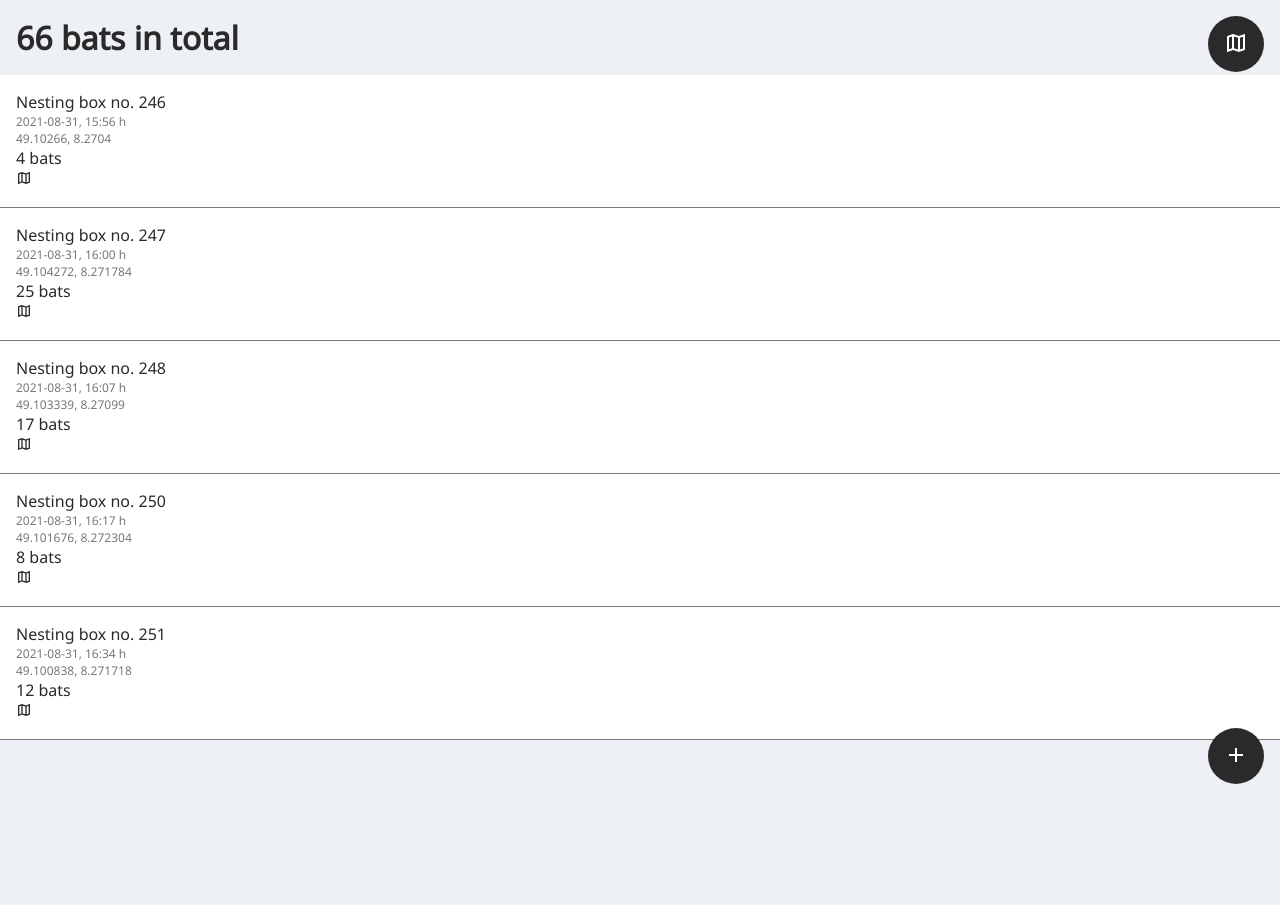
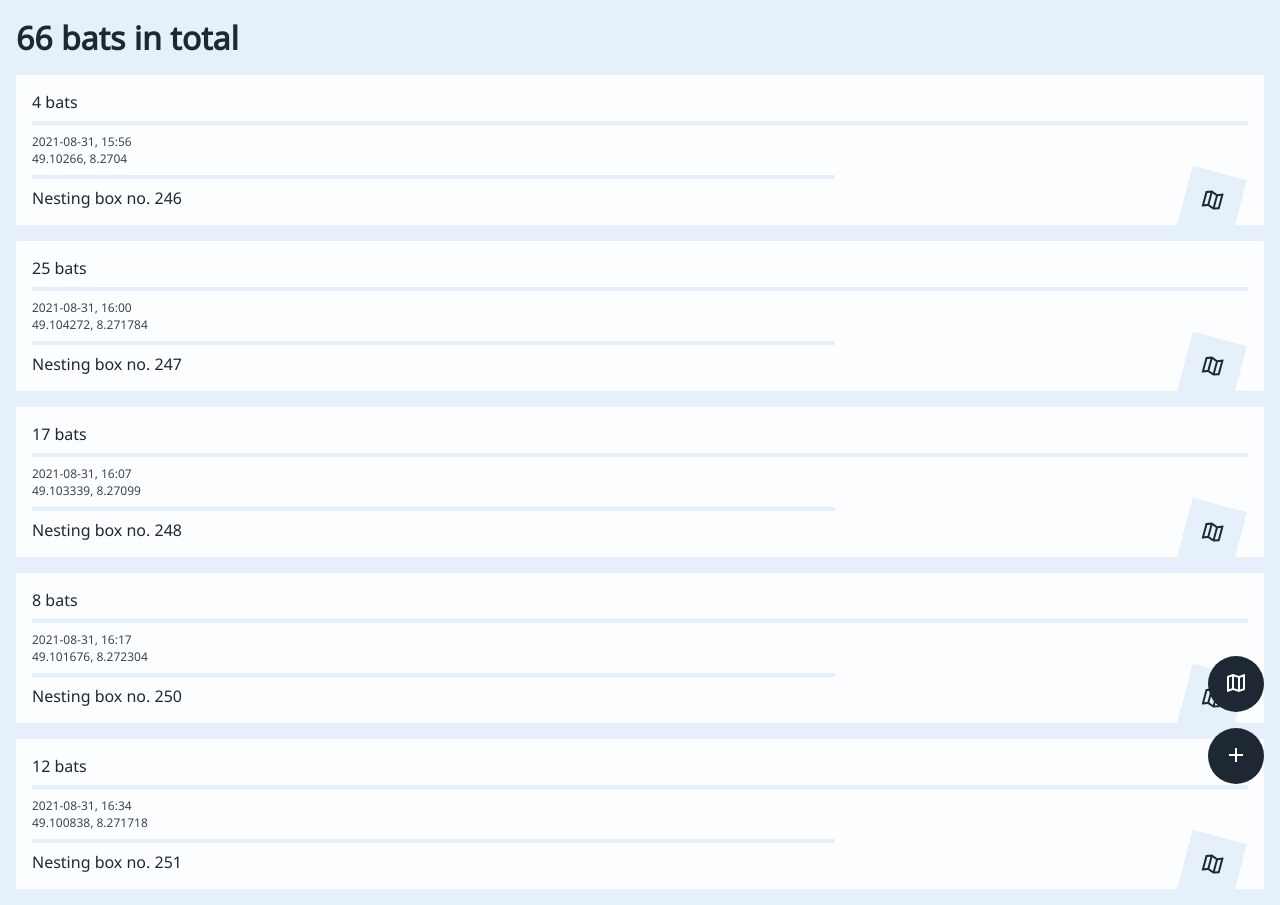
Before and after one commit to gacsphere/capstone-project, a Next.js app: page / in a window 1280 px wide. Before the commit the page ends 800 px from the top, so only its background shows below. Built offline with nearby package versions, Linux system fonts and the light colour scheme.

Commit message:
add styling to map button

```diff
--- a/components/Card.js
+++ b/components/Card.js
@@ -15,22 +15,25 @@ export default function Card({
 }) {
   return (
     <StyledCard onClick={() => setToEditCardID(id)}>
-      <p>Nesting box no. {boxnumber}</p>
+      <p>{count} bats</p>
+      <SeparatorCard />
       <SecondaryInfo>
-        {date}, {time} h
+        {date}, {time}
       </SecondaryInfo>
       <SecondaryInfo>
         {latitude}, {longitude}
       </SecondaryInfo>
-      <p>{count} bats</p>
-      <span onClick={(event) => event.stopPropagation()}>
-        <MdOutlineMap
-          onClick={() => {
-            toggleMap();
-            setCardCoords([latitude, longitude]);
-          }}
-        />
-      </span>
+      <SeparatorCard width="66%" />
+      <p>Nesting box no. {boxnumber}</p>
+      <Span
+        onClick={(event) => {
+          event.stopPropagation();
+          toggleMap();
+          setCardCoords([latitude, longitude]);
+        }}
+      >
+        <MdOutlineMap size="1.5rem" color="var(--primary-black)" />
+      </Span>
     </StyledCard>
   );
 }
@@ -38,10 +41,11 @@ export default function Card({
 const StyledCard = styled.li`
   background-color: var(--primary-white);
   padding: 1rem;
-  border-bottom: 1px solid;
+  margin: 1rem;
   border-color: var(--primary-gray);
+  position: relative;
   :hover {
-    background-color: var(--secondary-gray);
+    transform: scale(1.025, 1.025);
     cursor: pointer;
   }
 `;
@@ -50,3 +54,23 @@ const SecondaryInfo = styled.p`
   font-size: 0.75rem;
   color: var(--primary-gray);
 `;
+
+const Span = styled.span`
+  position: absolute;
+  bottom: -0.5rem;
+  right: 1.5rem;
+  padding: 1rem;
+  background-color: var(--secondary-gray);
+  transform: rotate(15deg);
+  :hover {
+    background-color: var(--secondary-gray);
+    transform: rotate(0deg);
+  }
+`;
+
+const SeparatorCard = styled.hr`
+  border-width: 0.125rem;
+  border-style: solid;
+  border-color: var(--secondary-gray);
+  margin: 0.5rem 0;
+`;
--- a/components/GlobalStyle.js
+++ b/components/GlobalStyle.js
@@ -2,12 +2,12 @@ import { createGlobalStyle } from "styled-components";
 
 const GlobalStyle = createGlobalStyle`
       :root {
-        --primary-black: rgba(42, 42, 42, 1);
-        --primary-black-opac: rgba(42, 42, 42, 0.75);
-        --primary-white: rgba(255, 255, 255, 1);
-        --primary-gray: rgba(119, 119, 119, 1);
-        --secondary-gray: rgba(237, 240, 245, 1);
-        --secondary-gray-opac: rgba(237, 240, 245, 0.5);
+        --primary-black: rgba(30, 40, 50, 1);
+        --primary-black-opac: rgba(30, 40, 50, 0.75);
+        --primary-white: rgba(251, 253, 255, 1);
+        --primary-gray: rgba(60, 70, 80, 1);
+        --secondary-gray: rgba(230, 240, 250, 1);
+        --secondary-gray-opac: rgba(230, 240, 250, 0.5);
         --alert: rgba(255, 0, 100, 1);
       }
 
--- a/components/Map.js
+++ b/components/Map.js
@@ -7,6 +7,7 @@ import styled from "styled-components";
 import LocationMarker from "./LocationMarker";
 import Content from "./Content";
 import EditCardForm from "./EditCardForm";
+import { Button } from "./ReusedStyles";
 
 //////////////////////////// custom svg icon
 
@@ -66,9 +67,9 @@ export default function Map({
             </Marker>
           );
         })}
-
         <LocationMarker />
       </StyledMapContainer>
+
       {toEditCardID !== null && (
         <EditCardForm
           nestingbox={nestingboxes.find(
--- a/pages/index.js
+++ b/pages/index.js
@@ -1,25 +1,15 @@
 import Head from "next/head";
 import styled from "styled-components";
-import Card from "../components/Card";
 import Cards from "../components/Cards";
 import Form from "../components/Form";
 import Sum from "../components/Sum";
-import EditFormCard from "../components/EditCardForm";
 import { nanoid } from "nanoid";
-import { useState, useEffect } from "react";
-import Link from "next/link";
-import { useRouter } from "next/router";
+import { useState } from "react";
 import useLocalStorage from "../hooks/useLocalStorage";
 import dynamic from "next/dynamic";
-import Content from "../components/Content";
 
 // Icons
-import {
-  MdOutlineMap,
-  MdFilterList,
-  MdAdd,
-  MdMyLocation,
-} from "react-icons/md";
+import { MdOutlineMap, MdFilterList, MdAdd } from "react-icons/md";
 // import ButtonMap from "../components/ButtonMap";
 
 const Map = dynamic(() => import("../components/Map"), { ssr: false });
@@ -207,6 +197,23 @@ export default function Home() {
   );
 }
 
+const MapButton = styled.button`
+  width: 3.5rem;
+  aspect-ratio: 1;
+  border-radius: 50%;
+  position: fixed;
+  bottom: 5.5rem;
+  right: 1rem;
+  background-color: var(--primary-black);
+  color: var(--primary-white);
+  border: none;
+  z-index: 401;
+  :hover {
+    background-color: var(--primary-gray);
+    cursor: pointer;
+  }
+`;
+
 const AddButton = styled.button`
   width: 3.5rem;
   aspect-ratio: 1;
@@ -223,20 +230,3 @@ const AddButton = styled.button`
     cursor: pointer;
   }
 `;
-
-const MapButton = styled.button`
-  width: 3.5rem;
-  aspect-ratio: 1;
-  border-radius: 50%;
-  position: fixed;
-  top: 1rem;
-  right: 1rem;
-  background-color: var(--primary-black);
-  color: var(--primary-white);
-  border: none;
-  z-index: 401;
-  :hover {
-    background-color: var(--primary-gray);
-    cursor: pointer;
-  }
-`;
```
